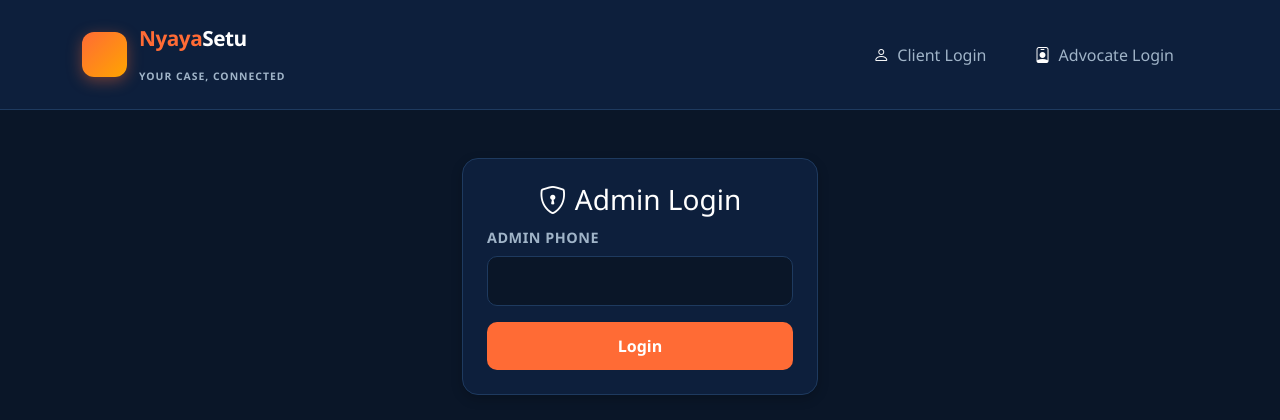
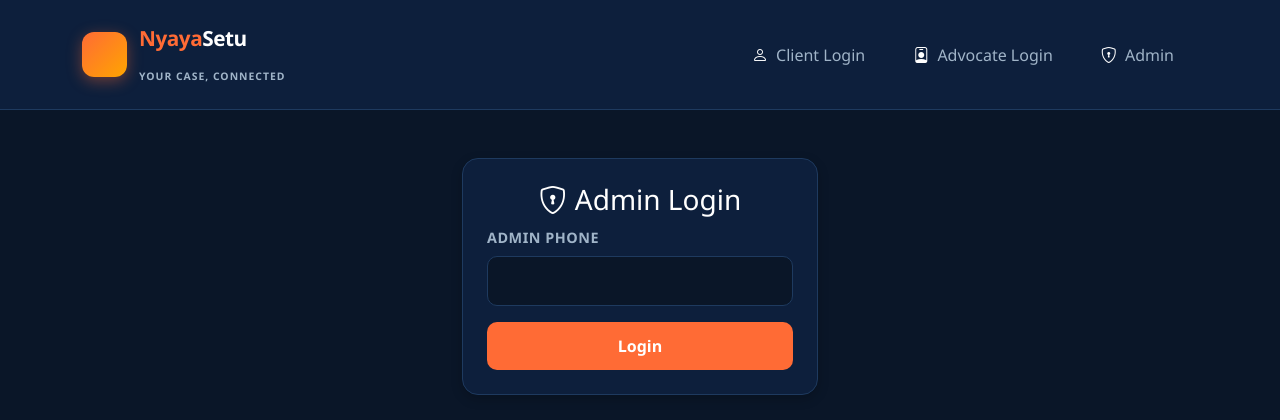
Before and after one commit to saivamsisinguru/nyayasetu, a Flask app: page /admin/login in a window 1280 px wide. Shown: the top 420 px of the page. Run offline with Flask 3, Linux system fonts and the light colour scheme.

Commit message:
Update base.html

```diff
--- a/templates/base.html
+++ b/templates/base.html
@@ -310,7 +310,8 @@
 <body>
     <nav class="navbar navbar-expand-lg">
         <div class="container">
-            <a class="navbar-brand" href="{% if current_user.is_authenticated %}{% if current_user.__class__.__name__ == 'Lawyer' %}{{ url_for('lawyer_dashboard') }}{% else %}{{ url_for('dashboard') }}{% endif %}{% else %}{{ url_for('index') }}{% endif %}" style="display: flex; align-items: center;">
+            {% set user_type = current_user.__class__.__name__ if current_user.is_authenticated else 'Guest' %}
+            <a class="navbar-brand" href="{% if user_type == 'Admin' %}{{ url_for('admin_dashboard') }}{% elif user_type == 'Lawyer' %}{{ url_for('lawyer_dashboard') }}{% elif user_type == 'User' %}{{ url_for('dashboard') }}{% else %}{{ url_for('index') }}{% endif %}" style="display: flex; align-items: center;">
                 <span style="display: inline-block; background: linear-gradient(135deg, #ff6b35, #ffa500); width: 45px; height: 45px; border-radius: 12px; text-align: center; line-height: 45px; margin-right: 12px; box-shadow: 0 4px 15px rgba(255,107,53,0.4);">
                     <i class="bi bi-scale" style="color: white; font-size: 1.4rem;"></i>
                 </span>
@@ -326,7 +327,39 @@
             <div class="collapse navbar-collapse" id="navbarNav">
                 <ul class="navbar-nav ms-auto align-items-center">
                     {% if current_user.is_authenticated %}
-                        {% if current_user.__class__.__name__ == 'Lawyer' %}
+                        {% if user_type == 'Admin' %}
+                            <!-- Admin Navigation -->
+                            <li class="nav-item">
+                                <a class="nav-link" href="{{ url_for('admin_dashboard') }}">
+                                    <i class="bi bi-speedometer2 me-1"></i> Dashboard
+                                </a>
+                            </li>
+                            <li class="nav-item">
+                                <a class="nav-link" href="{{ url_for('admin_lawyers') }}">
+                                    <i class="bi bi-people me-1"></i> Lawyers
+                                </a>
+                            </li>
+                            <li class="nav-item">
+                                <a class="nav-link" href="{{ url_for('admin_clients') }}">
+                                    <i class="bi bi-person me-1"></i> Clients
+                                </a>
+                            </li>
+                            <li class="nav-item">
+                                <a class="nav-link" href="{{ url_for('admin_payments') }}">
+                                    <i class="bi bi-currency-rupee me-1"></i> Payments
+                                </a>
+                            </li>
+                            <li class="nav-item">
+                                <a class="nav-link" href="{{ url_for('admin_requests') }}">
+                                    <i class="bi bi-bell me-1"></i> Requests
+                                </a>
+                            </li>
+                            <li class="nav-item">
+                                <a class="nav-link" href="{{ url_for('admin_logout') }}">
+                                    <i class="bi bi-box-arrow-right me-1"></i> Logout
+                                </a>
+                            </li>
+                        {% elif user_type == 'Lawyer' %}
                             <!-- Lawyer Navigation -->
                             <li class="nav-item">
                                 <a class="nav-link" href="{{ url_for('lawyer_dashboard') }}">
@@ -341,6 +374,11 @@
                             <li class="nav-item">
                                 <a class="nav-link" href="{{ url_for('lawyer_cases') }}">
                                     <i class="bi bi-folder2-open me-1"></i> Cases
+                                </a>
+                            </li>
+                            <li class="nav-item">
+                                <a class="nav-link" href="{{ url_for('lawyer_profile') }}">
+                                    <i class="bi bi-person-badge me-1"></i> Profile
                                 </a>
                             </li>
                             <li class="nav-item">
@@ -387,6 +425,11 @@
                                 <i class="bi bi-person-badge me-1"></i> Advocate Login
                             </a>
                         </li>
+                        <li class="nav-item">
+                            <a class="nav-link" href="{{ url_for('admin_login') }}">
+                                <i class="bi bi-shield-lock me-1"></i> Admin
+                            </a>
+                        </li>
                     {% endif %}
                 </ul>
             </div>
```
